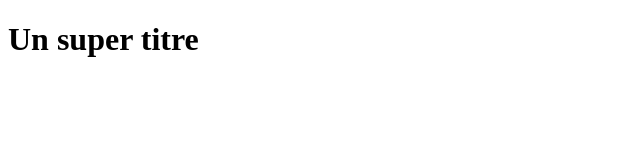
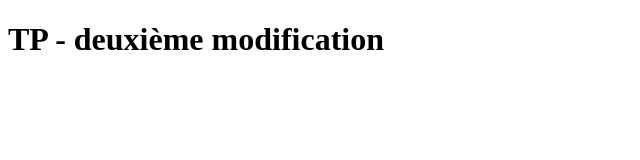
Before and after one commit to ayoubbelmaati/FirstProjectDevOps, a plain HTML site: page index.html in a window 1280 px wide. Shown: the whole page, without its empty margins (0-640 px from the left). Drawn offline with Linux system fonts and the light colour scheme.

```diff
--- a/index.html
+++ b/index.html
@@ -5,6 +5,6 @@
 <link rel=’stylesheet’ type=’text/css’ href=’styles.css’>
 </head>
 <body>
-<h1>Un super titre</h1>
+<h1>TP - deuxième modification</h1>
 </body>
 </html>
```
